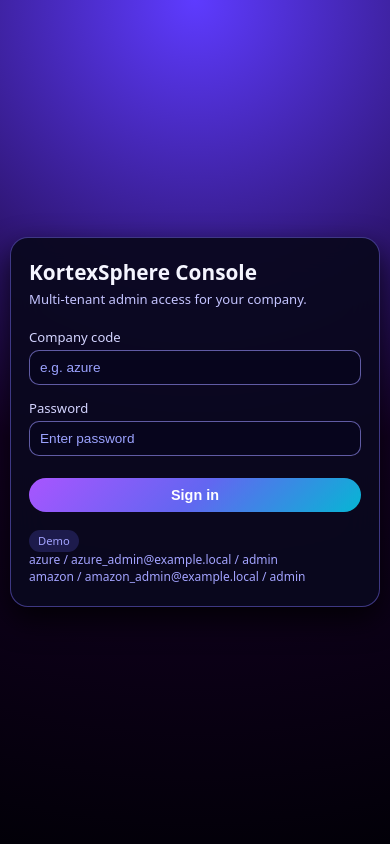
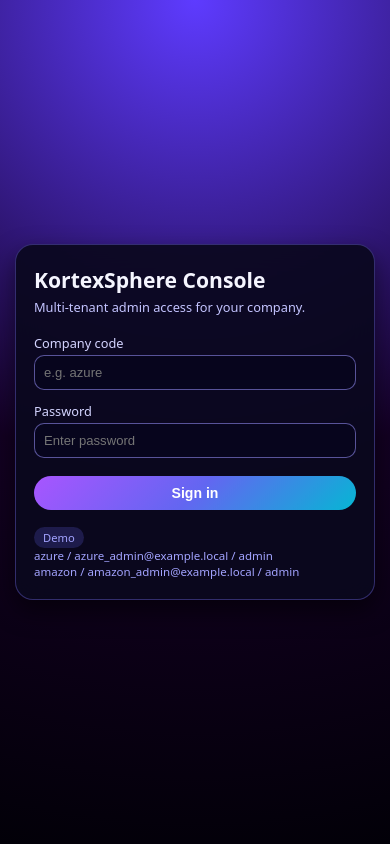
Before and after one commit to mshahwaiz-ali/Nebula-Stack-CI-CD, a Flask app: page /login in a window 390 px wide. Run offline with Flask 3, Linux system fonts and the light colour scheme; some libraries are stand-ins or nearby versions.

Commit message:
all done

```diff
--- a/kortexsphere/application/templates/login.html
+++ b/kortexsphere/application/templates/login.html
@@ -3,70 +3,62 @@
 <head>
   <meta charset="utf-8">
   <title>KortexSphere Login</title>
-  <meta name="viewport" content="width=device-width, initial-scale=1, maximum-scale=1">
+  <meta name="viewport" content="width=device-width, initial-scale=1">
 
   <style>
     * { box-sizing: border-box; margin: 0; padding: 0; }
 
     body {
       min-height: 100vh;
-      font-family: system-ui, -apple-system, BlinkMacSystemFont, "Segoe UI", sans-serif;
+      font-family: system-ui, sans-serif;
       background: radial-gradient(circle at top, #5e3bff, #130022 55%, #020008 100%);
       color: #f5f5ff;
       display: flex;
       align-items: center;
       justify-content: center;
-      padding: 16px;
+      padding: 12px;
     }
 
     .card {
-      background: rgba(10, 8, 30, 0.94);
+      width: 100%;
+      max-width: 420px;
+      background: rgba(10, 8, 30, 0.92);
       border-radius: 20px;
-      padding: 24px 22px;
-      width: 100%;
-      max-width: 380px;
-      box-shadow: 0 18px 45px rgba(0,0,0,0.7);
-      border: 1px solid rgba(126, 116, 255, 0.45);
-      backdrop-filter: blur(18px);
+      padding: 22px 20px;
+      border: 1px solid rgba(126, 116, 255, 0.35);
+      backdrop-filter: blur(14px);
+      box-shadow: 0 10px 25px rgba(0,0,0,0.55);
     }
 
     .title {
-      font-size: 1.45rem;
+      font-size: 1.4rem;
       font-weight: 700;
       margin-bottom: 4px;
     }
 
     .subtitle {
-      font-size: 0.9rem;
+      font-size: 0.85rem;
       color: #c4c4ff;
-      margin-bottom: 20px;
+      margin-bottom: 18px;
     }
 
-    .field {
-      margin-bottom: 14px;
-    }
+    .field { margin-bottom: 12px; }
 
     label {
+      font-size: 0.8rem;
+      margin-bottom: 3px;
       display: block;
-      font-size: 0.82rem;
-      margin-bottom: 4px;
       color: #d4d4ff;
     }
 
     input {
       width: 100%;
-      padding: 10px 11px;
+      padding: 10px 10px;
       border-radius: 10px;
-      border: 1px solid rgba(155, 148, 255, 0.6);
-      background: rgba(8, 6, 30, 0.96);
-      color: #f5f5ff;
-      font-size: 0.9rem;
-      outline: none;
-    }
-
-    input::placeholder {
-      color: #9ca3ff;
-      font-size: 0.85rem;
+      border: 1px solid rgba(155, 148, 255, 0.55);
+      background: rgba(8, 6, 30, 0.95);
+      color: #fff;
+      font-size: 0.88rem;
     }
 
     input:focus {
@@ -75,7 +67,7 @@
     }
 
     .btn {
-      margin-top: 8px;
+      margin-top: 6px;
       width: 100%;
       padding: 10px 12px;
       border-radius: 999px;
@@ -84,24 +76,16 @@
       color: white;
       font-weight: 600;
       cursor: pointer;
-      font-size: 0.96rem;
+      font-size: 0.92rem;
     }
 
-    .btn:hover {
-      filter: brightness(1.05);
-    }
+    .btn:hover { filter: brightness(1.05); }
 
     .hint {
       margin-top: 14px;
-      font-size: 0.78rem;
+      font-size: 0.75rem;
       color: #a3a3ff;
-      line-height: 1.4;
-    }
-
-    .error {
-      margin-bottom: 10px;
-      font-size: 0.8rem;
-      color: #ff7b7b;
+      line-height: 1.35;
     }
 
     .pill {
@@ -110,42 +94,24 @@
       border-radius: 999px;
       background: rgba(99, 102, 241, 0.22);
       font-size: 0.7rem;
-      margin-top: 4px;
+      margin-top: 3px;
     }
 
-    /* Small devices tweaks */
+    /* Mobile fine tuning */
     @media (max-width: 480px) {
-      body {
-        padding: 10px;
-      }
-
       .card {
         padding: 20px 18px;
         border-radius: 18px;
-        box-shadow: 0 12px 30px rgba(0,0,0,0.8);
+        max-width: 360px;
       }
 
-      .title {
-        font-size: 1.3rem;
-      }
+      .title { font-size: 1.32rem; }
+      .subtitle { font-size: 0.8rem; }
 
-      .subtitle {
-        font-size: 0.82rem;
-      }
+      input { font-size: 0.82rem; padding: 9px 9px; }
+      .btn { font-size: 0.88rem; padding: 9px 11px; }
 
-      input {
-        font-size: 0.85rem;
-        padding: 9px 10px;
-      }
-
-      .btn {
-        padding: 9px 12px;
-        font-size: 0.9rem;
-      }
-
-      .hint {
-        font-size: 0.75rem;
-      }
+      .hint { font-size: 0.72rem; }
     }
   </style>
 </head>
@@ -161,24 +127,12 @@
     <form method="post" action="/login" autocomplete="off">
       <div class="field">
         <label>Company code</label>
-        <input
-          type="text"
-          name="company_code"
-          required
-          placeholder="e.g. azure"
-          autocomplete="off"
-        />
+        <input type="text" name="company_code" required placeholder="e.g. azure"/>
       </div>
 
       <div class="field">
         <label>Password</label>
-        <input
-          type="password"
-          name="password"
-          required
-          placeholder="Enter password"
-          autocomplete="new-password"
-        />
+        <input type="password" name="password" required placeholder="Enter password"/>
       </div>
 
       <button type="submit" class="btn">Sign in</button>
```
Also changed, not shown: kortexsphere/application/templates/projects.html (+124 -1 lines).
